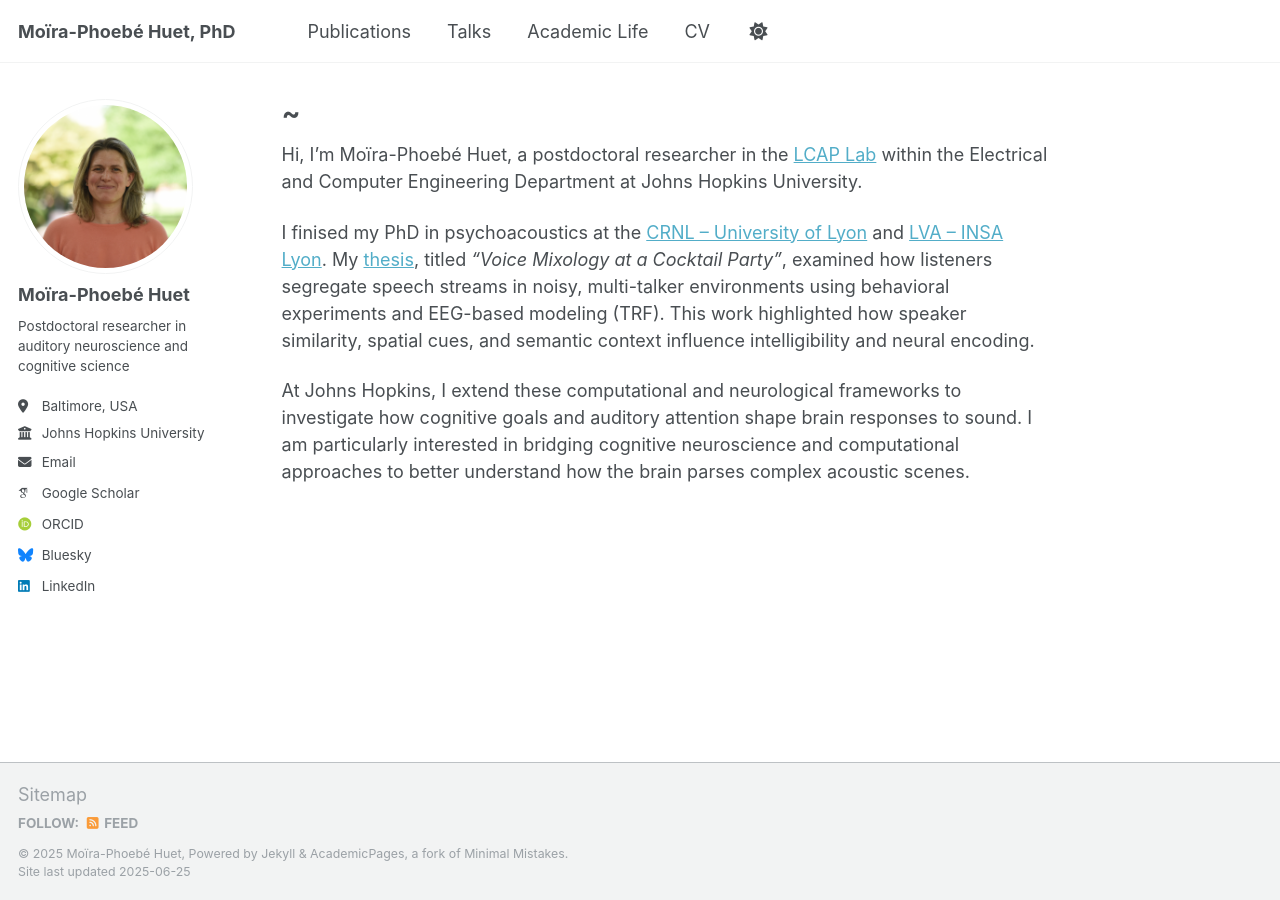
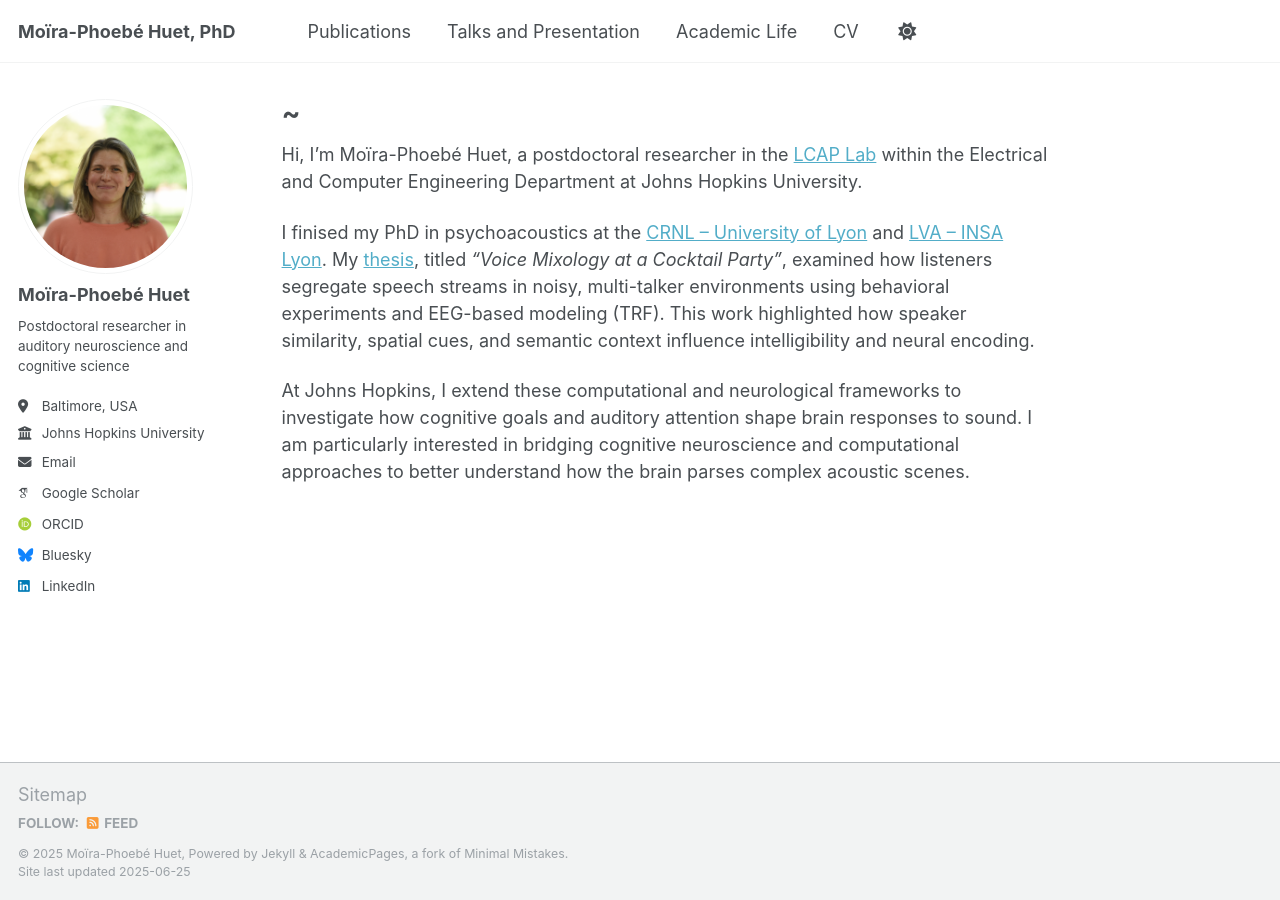
Before and after one commit to mphuet/mphuet.github.io, a Jekyll site: the page built from _pages/about.md, in a window 1280 px wide. Built offline with Jekyll 4.4.1, drawn with Linux system fonts in a browser that asks for light colours; some web fonts are replaced.

Commit message:
Update navigation.yml

```diff
--- a/_data/navigation.yml
+++ b/_data/navigation.yml
@@ -11,8 +11,8 @@ main:
   - title: "Publications"
     url: /publications/
 
-  - title: "Talks"
-    url: /talks/
+  - title: "Talks and Presentation"
+    url: /talksandpresentations/
 
   - title: "Academic Life"
     url: /academiclife/
```
